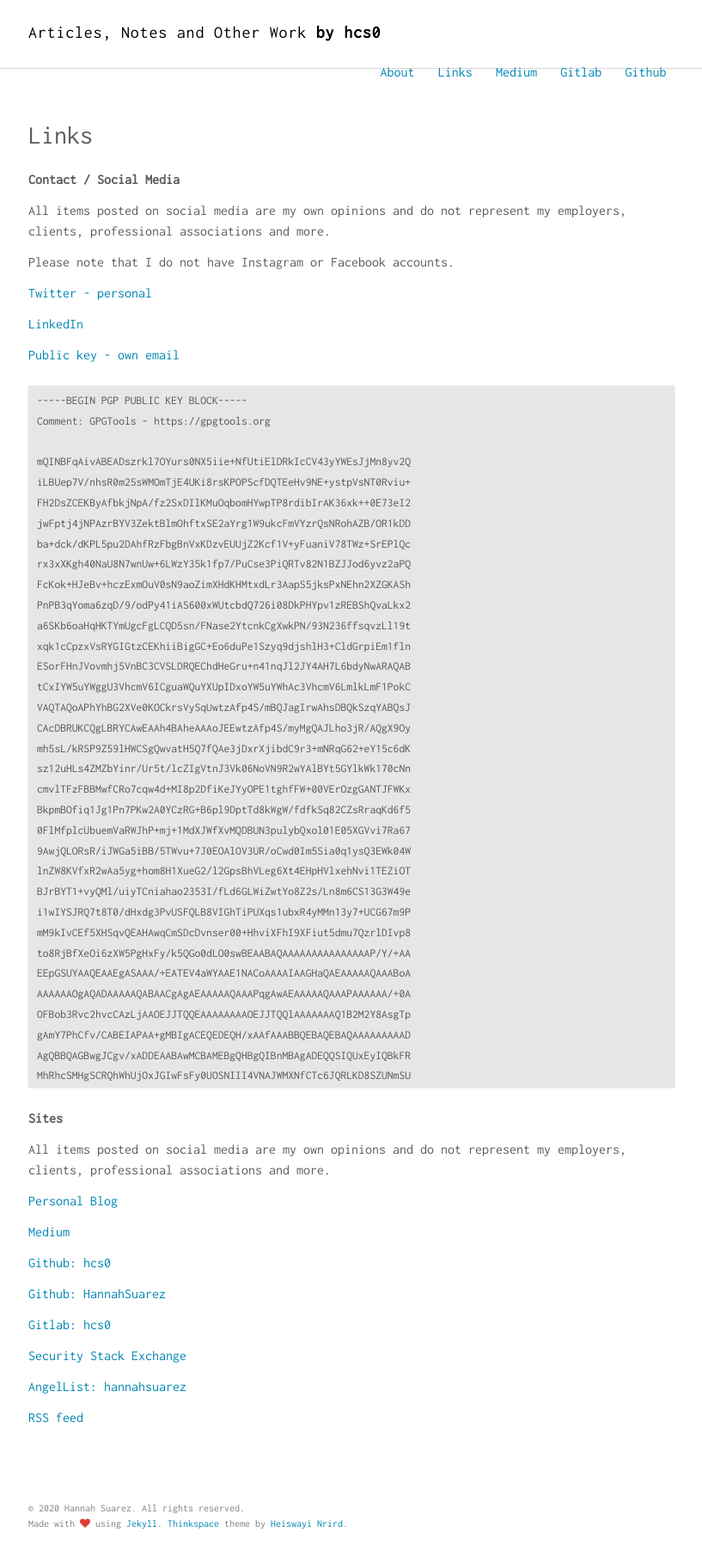
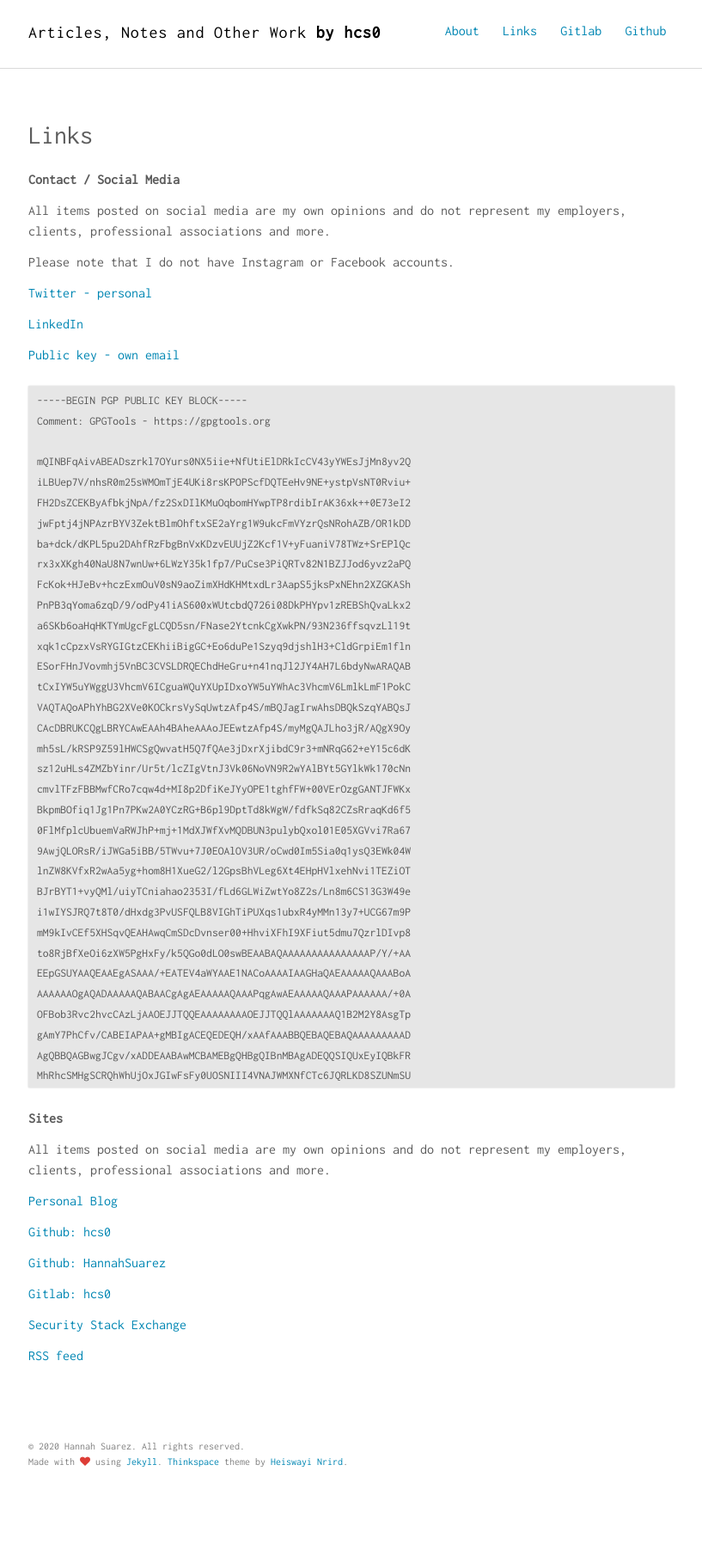
Before and after one commit to HannahSuarez/hannahsuarez.github.io, a Jekyll site: the page built from links.md, in a window 1280 px wide. Shown: the top 1818 px of the page at 86% size, without its empty margins (231-1048 px from the left). Built offline with Jekyll 4.4.1, drawn with Linux system fonts in a browser that asks for light colours; nearby versions of some CDN libraries.

Commit message:
Delete Medium

```diff
--- a/_includes/nav.html
+++ b/_includes/nav.html
@@ -4,7 +4,6 @@
     <ul class="navbar">
       <li><a href="{{ '/about' | prepend: site.baseurl }}">About</a></li>
       <li><a href="{{ '/links' | prepend: site.baseurl }}">Links</a></li>
-      <li><a href="https://mediuma.com/@hannahsuarez/">Medium</a></li>
       <li><a href="https://www.gitlab.com/hcs0">Gitlab</a></li>
       <li><a href="https://www.github.com/hcs0">Github</a></li>
     </ul>
--- a/links.md
+++ b/links.md
@@ -195,8 +195,6 @@ All items posted on social media are my own opinions and do not represent my emp
 
 [Personal Blog](https://blog.hannahsuarez.me/)
 
-[Medium](https://medium.com/@hannahsuarez)
-
 [Github: hcs0](http://www.github.com/hcs0)
 
 [Github: HannahSuarez](http://www.github.com/HannahSuarez)
@@ -205,6 +203,4 @@ All items posted on social media are my own opinions and do not represent my emp
 
 [Security Stack Exchange](https://security.stackexchange.com/users/138814/nasahorse)
 
-[AngelList: hannahsuarez](https://angel.co/hannahsuarez)
-
 [RSS feed](https://hannahsuarez.github.io/feed)
```
